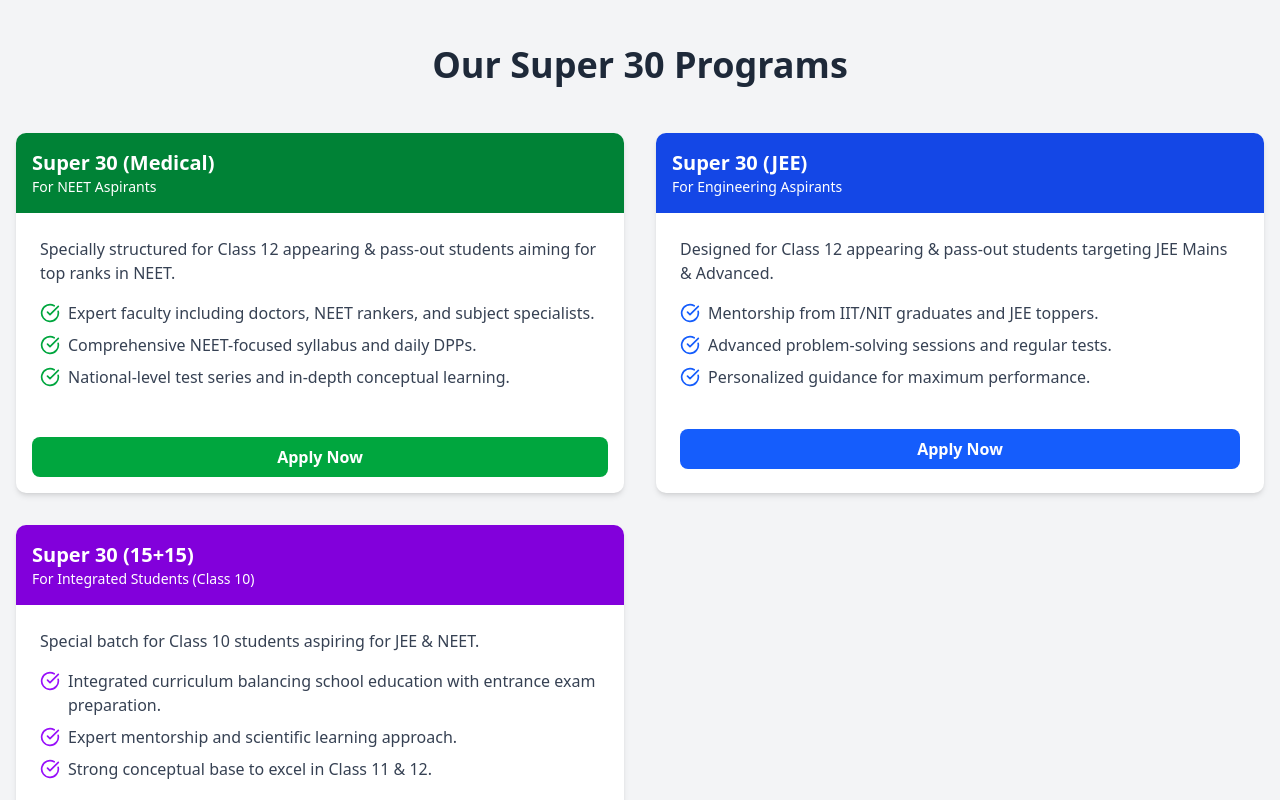
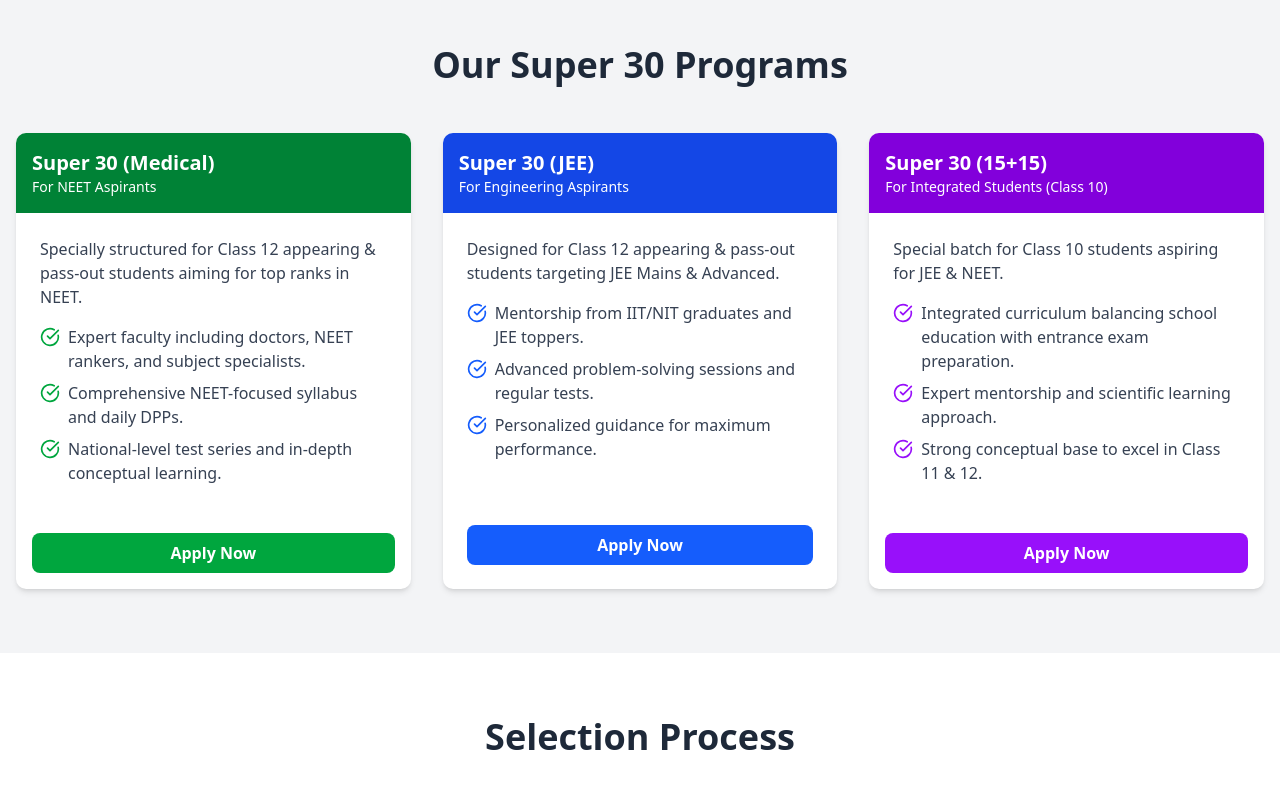
Before and after one commit to DOCTOR29/spm-nextjs, a Next.js app: page /super-30-lp in a window 1280 px wide. Shown: the part 640-1440 px from the top of the page. Built offline with nearby package versions, Linux system fonts and the light colour scheme.

Commit message:
done 3 cols

```diff
--- a/app/super-30-lp/page.tsx
+++ b/app/super-30-lp/page.tsx
@@ -104,7 +104,7 @@
         <div className="container mx-auto px-4">
           <h2 className="text-3xl md:text-4xl font-bold text-center mb-12 text-gray-800">Our Super 30 Programs</h2>
 
-          <div className="grid grid-cols-1 md:grid-cols-2 gap-8">
+          <div className="grid grid-cols-1 md:grid-cols-3 gap-8">
             {/* Program 1 */}
             <div className="bg-white flex flex-col h-full rounded-lg shadow-md overflow-hidden hover:shadow-lg transition-shadow">
               <div className="bg-green-700 w-full text-white p-4">
```
